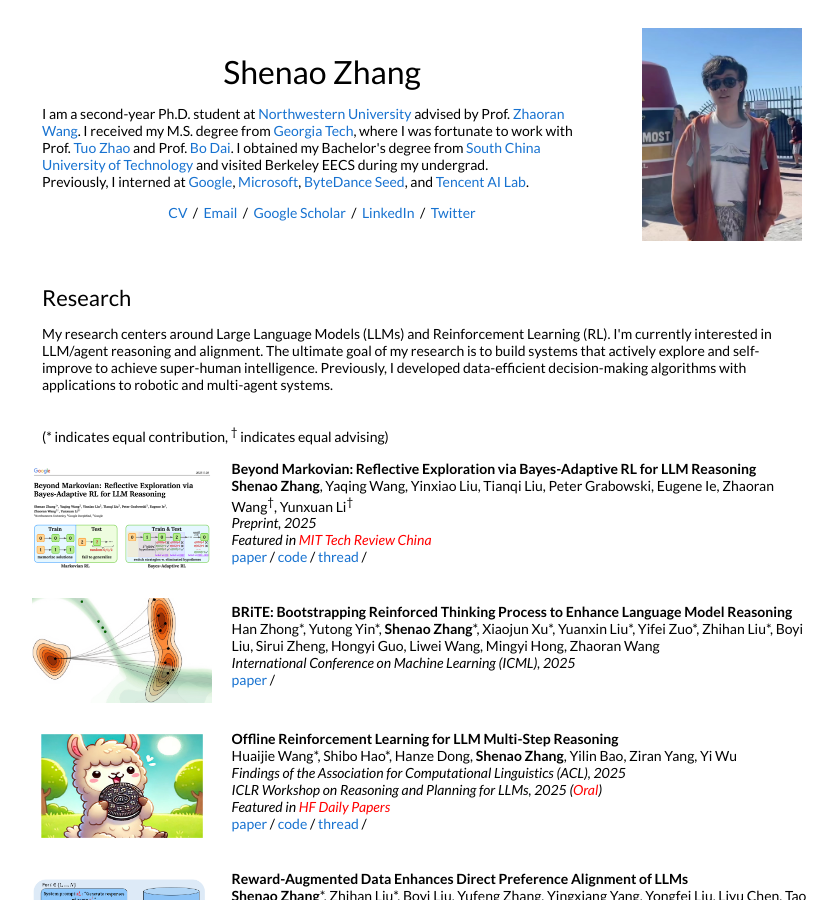
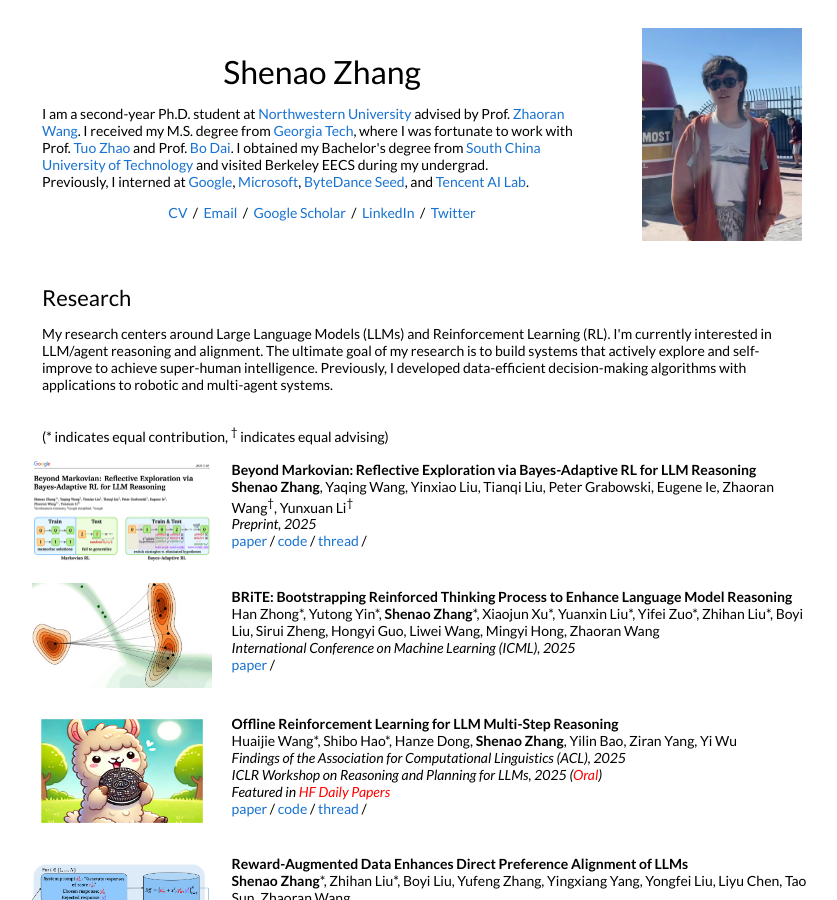
Before and after one commit to shenao-zhang/shenao-zhang.github.io, a Jekyll site: the page built from _posts/2025-05-27-barl.markdown, in a window 1280 px wide and 900 px high. Shown: the whole window, without its empty margins (218-1055 px from the left). Built offline with Jekyll 4.4.1, drawn with Linux system fonts in a browser that asks for light colours.

Commit message:
Update 2025-05-27-barl.markdown

```diff
--- a/_posts/2025-05-27-barl.markdown
+++ b/_posts/2025-05-27-barl.markdown
@@ -6,8 +6,7 @@ image: /images/barl25.jpg
 categories: research
 author: "Shenao Zhang"
 authors: "<strong>Shenao Zhang</strong>, Yaqing Wang, Yinxiao Liu, Tianqi Liu, Peter Grabowski, Eugene Ie, Zhaoran Wang<sup>†</sup>, Yunxuan Li<sup>†</sup>"
-venue: "Preprint, 2025<br>
-Featured in <a href='https://www.mittrchina.com/news/detail/14953' style='color: red;'>MIT Tech Review China</a>"
+venue: "Preprint, 2025"
 arxiv: https://arxiv.org/abs/2505.20561
 code: https://github.com/shenao-zhang/BARL
 thread: https://x.com/ShenaoZhang/status/1927746652674163077
```
